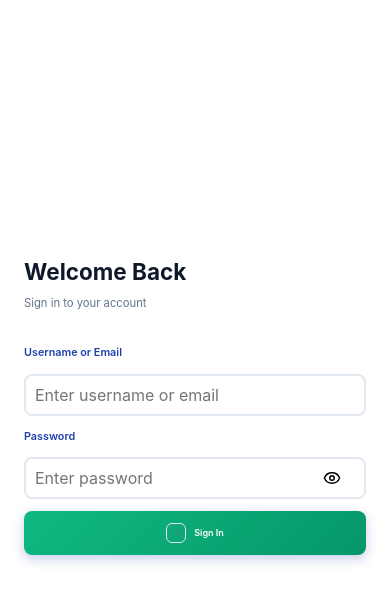
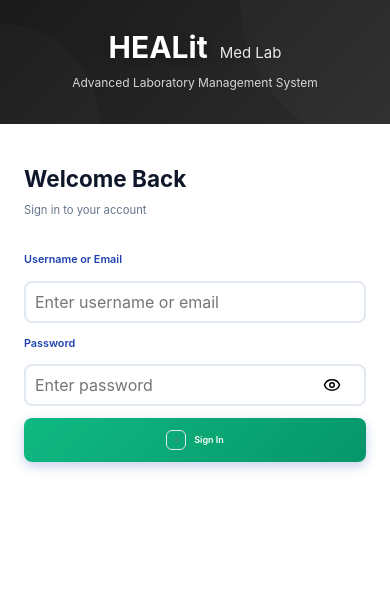
Before and after one commit to suragms/Medical-Lab, a React (Vite) app: page /login in a window 390 px wide. Shown: the top 602 px of the page. Built offline with nearby package versions, Linux system fonts and the light colour scheme; no server answers.

Commit message:
Enhance responsiveness for mobile and desktop layouts: Fix scrolling in PatientDetails, optimize AddPatient for mobile, improve Login branding on small screens, and fix SyncIndicator styles

```diff
--- a/src/features/patient/AddPatient.css
+++ b/src/features/patient/AddPatient.css
@@ -2,7 +2,7 @@
 .add-patient-page-fullscreen {
   display: flex;
   flex-direction: column;
-  height: 100vh;
+  height: 100%;
   background: #F8FAFC;
 }
 
@@ -856,6 +856,12 @@
 }
 
 @media (max-width: 768px) {
+  .add-patient-page-fullscreen {
+    height: auto;
+    min-height: 100%;
+    overflow-y: auto;
+  }
+
   .compact-header {
     flex-direction: column;
     align-items: flex-start;
@@ -873,12 +879,15 @@
   .content-wrapper {
     flex-direction: column;
     padding: 8px;
+    overflow: visible;
+    height: auto;
   }
 
   .patient-form-compact {
     width: 100%;
     max-height: none;
     border-bottom: 2px solid #E2E8F0;
+    overflow: visible;
   }
 
   .form-row {
@@ -888,6 +897,13 @@
   .test-table-fullscreen {
     border: none;
     border-radius: 0;
+    height: auto;
+    min-height: 400px;
+  }
+
+  .table-container {
+    overflow: visible;
+    /* Let table expand */
   }
 
   .table-toolbar {
@@ -911,7 +927,7 @@
 
   /* Hide less important columns on mobile */
   .tests-table th:nth-child(3),
-    /* Unit */
+  /* Value */
   .tests-table td:nth-child(3),
   .tests-table th:nth-child(4),
   /* Bio Ref */
--- a/src/pages/Dashboard/Dashboard.css
+++ b/src/pages/Dashboard/Dashboard.css
@@ -3,6 +3,9 @@
   background: linear-gradient(to bottom, #f8fafc 0%, #ffffff 100%);
   min-height: calc(100vh - 60px);
   padding: var(--space-6);
+  max-width: 1600px;
+  margin: 0 auto;
+  width: 100%;
 }
 
 /* Dashboard Loading */
--- a/src/pages/Login/Login.css
+++ b/src/pages/Login/Login.css
@@ -336,13 +336,58 @@
 @media (max-width: 1024px) {
   .login-split-container {
     grid-template-columns: 1fr;
+    display: flex;
+    flex-direction: column;
   }
 
   .login-left {
+    display: flex;
+    padding: 32px 24px;
+    min-height: auto;
+    align-items: center;
+    text-align: center;
+    justify-content: center;
+  }
+
+  .branding-content {
+    display: flex;
+    flex-direction: column;
+    align-items: center;
+  }
+
+  .brand-title {
+    margin-bottom: 8px;
+    justify-content: center;
+  }
+
+  .brand-main {
+    font-size: 2.5rem;
+  }
+
+  .brand-sub {
+    font-size: 1.25rem;
+  }
+
+  .tagline {
+    margin: 0;
+    font-size: 1rem;
+    opacity: 0.9;
+  }
+
+  /* Hide detailed features and footer on mobile to save space */
+  .features,
+  .branding-footer {
     display: none;
   }
 
   .login-right {
-    padding: 60px 24px;
+    padding: 40px 24px;
+    flex: 1;
+    align-items: flex-start;
+    /* Align form to top */
+  }
+
+  .login-form-container {
+    margin: 0 auto;
   }
 }
--- a/src/pages/Patients/PatientDetails.css
+++ b/src/pages/Patients/PatientDetails.css
@@ -5,17 +5,21 @@
   display: flex;
   flex-direction: column;
   gap: var(--space-3);
-  height: 100vh; /* Fixed viewport height */
-  overflow: hidden; /* No scrolling */
+  height: 100%;
+  /* Fit within layout */
+  overflow: hidden;
+  /* No scrolling */
 }
 
 .patient-details-grid {
   display: grid;
-  grid-template-columns: 1fr 380px; /* Smaller sidebar */
+  grid-template-columns: 1fr 380px;
+  /* Smaller sidebar */
   gap: var(--space-3);
   align-items: flex-start;
   flex: 1;
-  overflow: hidden; /* Prevent overflow */
+  overflow: hidden;
+  /* Prevent overflow */
 }
 
 .patient-side-column {
@@ -25,7 +29,8 @@
 }
 
 .page-header {
-  margin-bottom: 0; /* Remove bottom margin */
+  margin-bottom: 0;
+  /* Remove bottom margin */
   display: flex;
   justify-content: space-between;
   align-items: center;
@@ -46,9 +51,11 @@
   display: flex;
   align-items: center;
   justify-content: center;
-  width: 36px; /* Smaller icons */
+  width: 36px;
+  /* Smaller icons */
   height: 36px;
-  border-radius: 8px; /* Rounded corners */
+  border-radius: 8px;
+  /* Rounded corners */
   border: 1.5px solid var(--border);
   background: white;
   color: var(--primary);
@@ -88,8 +95,10 @@
 
 /* Patient Info Card - Scrollable */
 .patient-info-card {
-  max-height: calc(100vh - 180px); /* Fit within viewport */
-  overflow-y: auto; /* Allow scrolling if needed */
+  max-height: calc(100vh - 180px);
+  /* Fit within viewport */
+  overflow-y: auto;
+  /* Allow scrolling if needed */
   background: white;
   border-radius: 8px;
 }
@@ -266,7 +275,8 @@
   display: flex;
   flex-direction: column;
   gap: var(--space-2);
-  max-height: 400px; /* Limit button area height */
+  max-height: 400px;
+  /* Limit button area height */
   overflow-y: auto;
 }
 
@@ -300,8 +310,13 @@
 }
 
 @keyframes fadeIn {
-  from { opacity: 0; }
-  to { opacity: 1; }
+  from {
+    opacity: 0;
+  }
+
+  to {
+    opacity: 1;
+  }
 }
 
 .modal-content {
@@ -321,6 +336,7 @@
     transform: translateY(20px);
     opacity: 0;
   }
+
   to {
     transform: translateY(0);
     opacity: 1;
@@ -478,14 +494,28 @@
 @media (max-width: 768px) {
   .patient-details-container {
     padding: var(--space-3);
+    height: auto;
+    /* Allow natural height on mobile */
+    overflow: visible;
+    /* Allow page scroll */
   }
 
   .patient-details-grid {
     grid-template-columns: 1fr;
+    overflow: visible;
+    /* Allow content to flow */
+    display: flex;
+    flex-direction: column;
   }
 
   .patient-side-column {
     width: 100%;
+  }
+
+  /* Allow info card to expand naturally */
+  .patient-info-card {
+    max-height: none;
+    overflow: visible;
   }
 
   .info-grid {
@@ -506,6 +536,12 @@
 
   .modal-actions button {
     width: 100%;
+  }
+
+  /* Ensure quick action buttons don't get cut off */
+  .quick-action-buttons {
+    max-height: none;
+    overflow: visible;
   }
 }
 
@@ -602,9 +638,19 @@
 }
 
 @keyframes checkPulse {
-  0% { transform: scale(0); opacity: 0; }
-  50% { transform: scale(1.2); }
-  100% { transform: scale(1); opacity: 1; }
+  0% {
+    transform: scale(0);
+    opacity: 0;
+  }
+
+  50% {
+    transform: scale(1.2);
+  }
+
+  100% {
+    transform: scale(1);
+    opacity: 1;
+  }
 }
 
 .pdf-info {
```
Also changed, not shown: 1 other file (tests, documents, lock files or other folders). Lines whose indentation alone changed are shown as unchanged.
